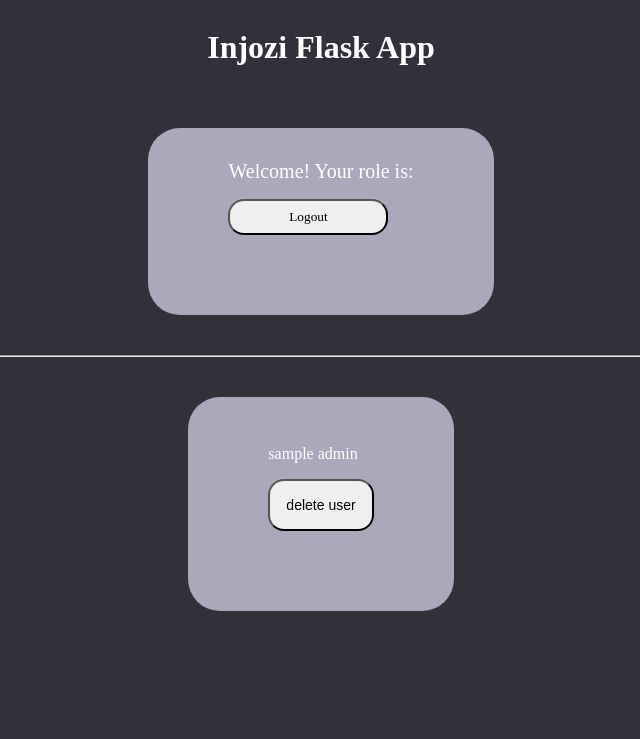
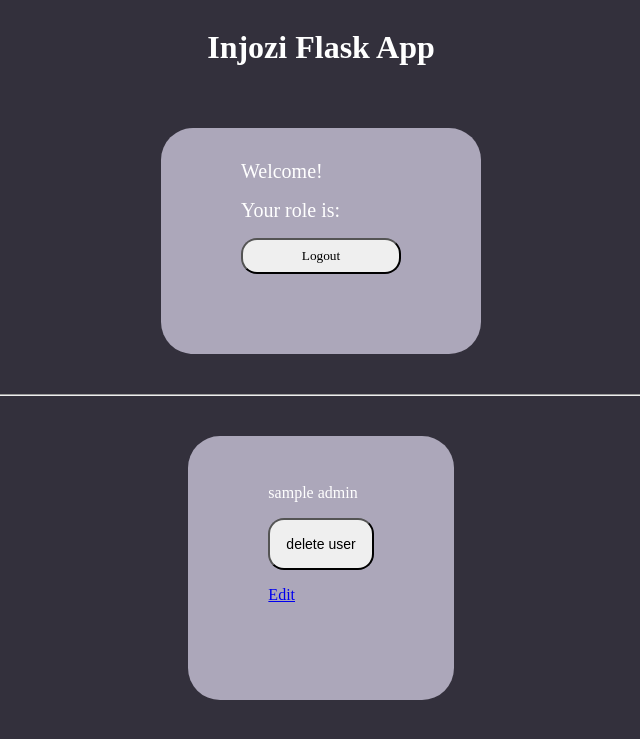
Before and after one commit to marcochu-wrk/injozi-flask-proj, a Flask app: page / in a window 1280 px wide. Shown: the top 739 px of the page, without its empty margins (319-959 px from the left). Run offline with Flask 3, Linux system fonts and the light colour scheme; the visitor is signed in with stand-in values (Sample User, id 1); a database or web service that is not in the repository returns one stand-in record (values such as "Sample title").

Commit message:
Created editing function for Super and Admin

```diff
--- a/app.py
+++ b/app.py
@@ -1,4 +1,4 @@
-from flask import Flask, jsonify, request, render_template, url_for, redirect, make_response, session
+from flask import Flask, jsonify, request, render_template, url_for, redirect, flash, session
 import jwt
 from datetime import datetime, timedelta
 from functools import wraps
@@ -88,9 +88,11 @@ def login():
             app.config['SECRET_KEY'])
         return jsonify({'token':token})
     else:
-         #Check if user is already logged in
+
         if session.get('logged_in'):
             return redirect(url_for('home'))
+
+        flash('Your username or password does not match', 'danger')
         return render_template('login.html')
 
 @app.route('/logout')
@@ -141,6 +143,21 @@ def reset_password(username):
         return redirect(url_for('login'))
     return render_template('reset_password.html', username=username)
 
+#Editing user profile based on _id
+@app.route('/edit/<id>', methods=['GET', 'POST'])
+def edit(id):
+    if request.method == 'POST':
+        new_username = request.form['username']
+        new_password = request.form['password']
+        users.update_one({"_id": ObjectId(id)}, {"$set": {"username": new_username, "password": new_password}})
+        return redirect(url_for('home'))
+    else:
+        user = users.find_one({"_id": ObjectId(id)})
+        if user:
+            return render_template('edit_user.html', user=user)
+        else:
+            return 'User not found', 404
+
 #Deleting user from mongoDb via _id
 @app.post("/<id>/delete/")
 def delete(id):
--- a/templates/forgot_password.html
+++ b/templates/forgot_password.html
@@ -1,4 +1,3 @@
-<!-- forgot_password.html -->
 <!DOCTYPE html>
 <html lang="en">
 <head>
--- a/templates/home.html
+++ b/templates/home.html
@@ -11,7 +11,8 @@
         <h1>Injozi Flask App</h1>
         <div class="content">
             <div class="mainpage">
-                <div class="sub-header">Welcome! Your role is: <span id="user-role"></span></div>
+                <div class="sub-header">Welcome!</div>
+                <div class="sub-header">Your role is: <span id="user-role"></span></div>
                 <button id="logoutButton">Logout</button>
             </div>
         </div>
@@ -29,6 +30,10 @@
                         <form method="POST" action="{{ url_for('delete', id=user['_id']) }}">
                             <input type="submit" value="delete user" onclick="return confirm('Are you sure you want to delete this user')">
                         </form>
+                        <p>
+                            <a href="{{ url_for('edit', id=user['_id']) }}" class="edit-button">Edit</a>
+                        </p>
+
                     </div>
                 {% endfor %}
             </div>
```
Also changed, not shown: templates/edit_user.html (added, +21 -0 lines).
